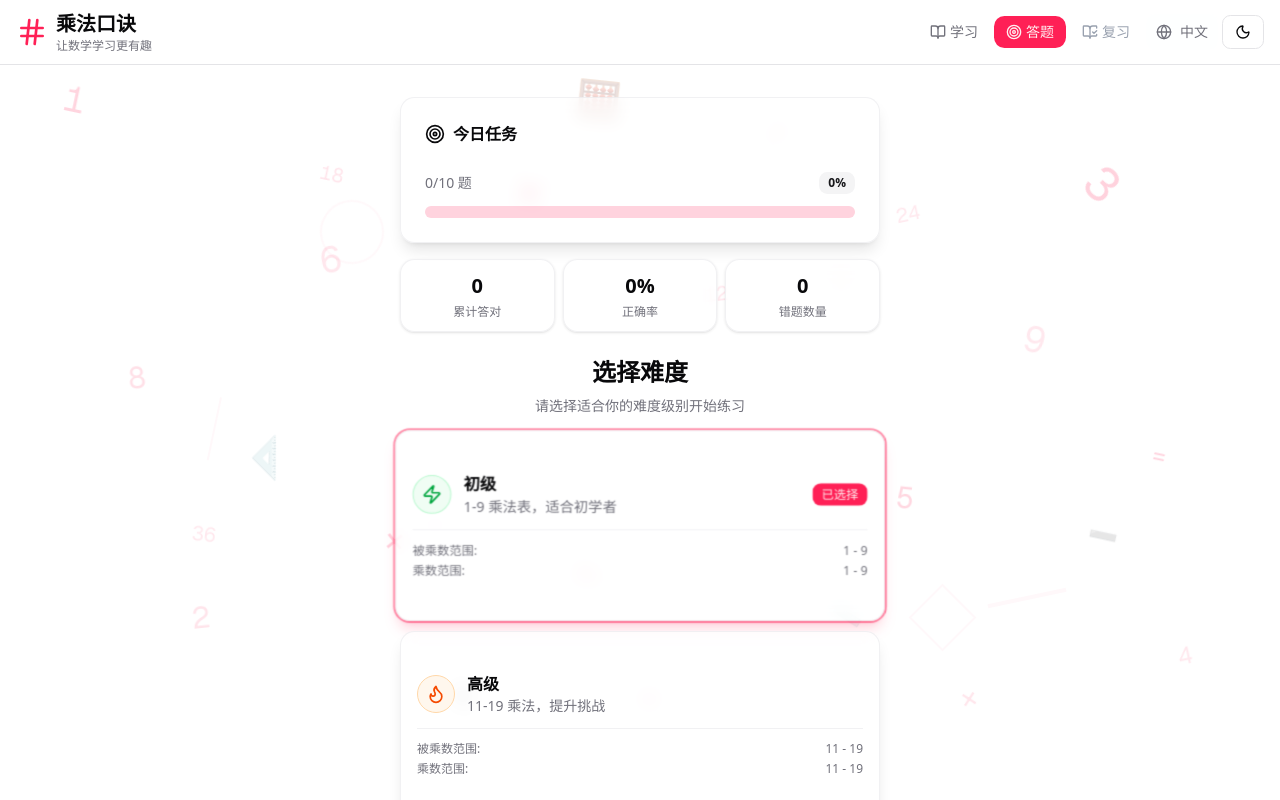
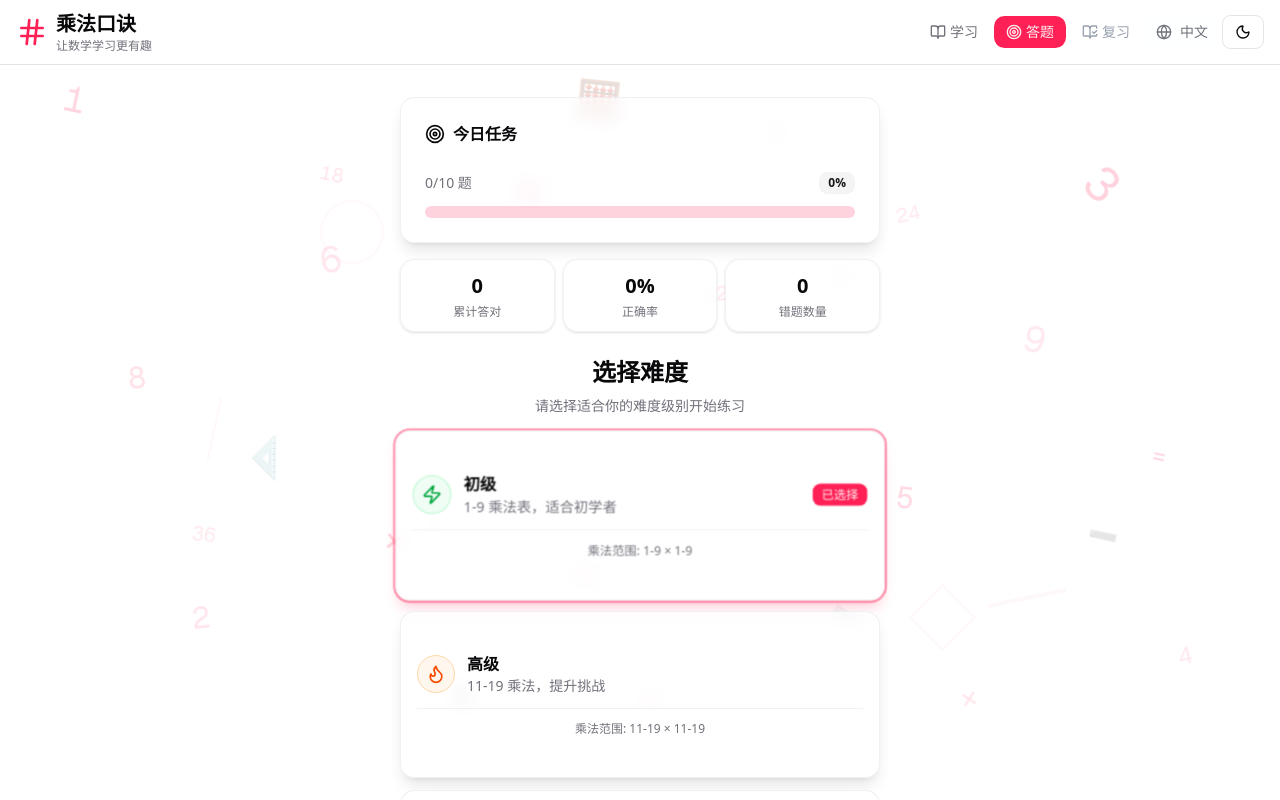
Before and after one commit to neozhu/9x9, a Next.js app: page / in a window 1280 px wide. Both pictures are taken after a click on the button "答题". Shown: the top 800 px of the page. Built offline with nearby package versions, Linux system fonts and the light colour scheme.

Commit message:
Refactor DifficultySelector component to consolidate range display into a single line. Updated localization files to include new translation key for multiplication range in English, German, Japanese, and Chinese.

```diff
--- a/app/components/difficulty-selector.tsx
+++ b/app/components/difficulty-selector.tsx
@@ -95,13 +95,8 @@ export function DifficultySelector({
 
                 {/* 难度范围显示 */}
                 <div className="mt-3 pt-3 border-t border-border/50">
-                  <div className="flex items-center justify-between text-xs text-muted-foreground">
-                    <span>{t('quiz.multiplicandRange')}:</span>
-                    <span>{config.multiplicandRange[0]} - {config.multiplicandRange[1]}</span>
-                  </div>
-                  <div className="flex items-center justify-between text-xs text-muted-foreground mt-1">
-                    <span>{t('quiz.multiplierRange')}:</span>
-                    <span>{config.multiplierRange[0]} - {config.multiplierRange[1]}</span>
+                  <div className="flex items-center justify-center text-xs text-muted-foreground">
+                    <span>{t('quiz.multiplicationRange')}: {config.multiplicandRange[0]}-{config.multiplicandRange[1]} × {config.multiplierRange[0]}-{config.multiplierRange[1]}</span>
                   </div>
                 </div>
               </CardContent>
--- a/messages/de.json
+++ b/messages/de.json
@@ -88,6 +88,7 @@
     },
     "multiplicandRange": "Multiplikand-Bereich",
     "multiplierRange": "Multiplikator-Bereich",
+    "multiplicationRange": "Bereich",
     "startReview": "Wiederholung starten"
   },
   "achievements": {
--- a/messages/en.json
+++ b/messages/en.json
@@ -90,6 +90,7 @@
     },
     "multiplicandRange": "Multiplicand Range",
     "multiplierRange": "Multiplier Range",
+    "multiplicationRange": "Range",
     "startReview": "Start Review"
   },
   "achievements": {
--- a/messages/ja.json
+++ b/messages/ja.json
@@ -88,6 +88,7 @@
     },
     "multiplicandRange": "被乗数の範囲",
     "multiplierRange": "乗数の範囲",
+    "multiplicationRange": "範囲",
     "startReview": "復習開始"
   },
   "achievements": {
--- a/messages/zh.json
+++ b/messages/zh.json
@@ -90,6 +90,7 @@
     },
     "multiplicandRange": "被乘数范围",
     "multiplierRange": "乘数范围",
+    "multiplicationRange": "乘法范围",
     "startReview": "开始复习"
   },
   "achievements": {
```
